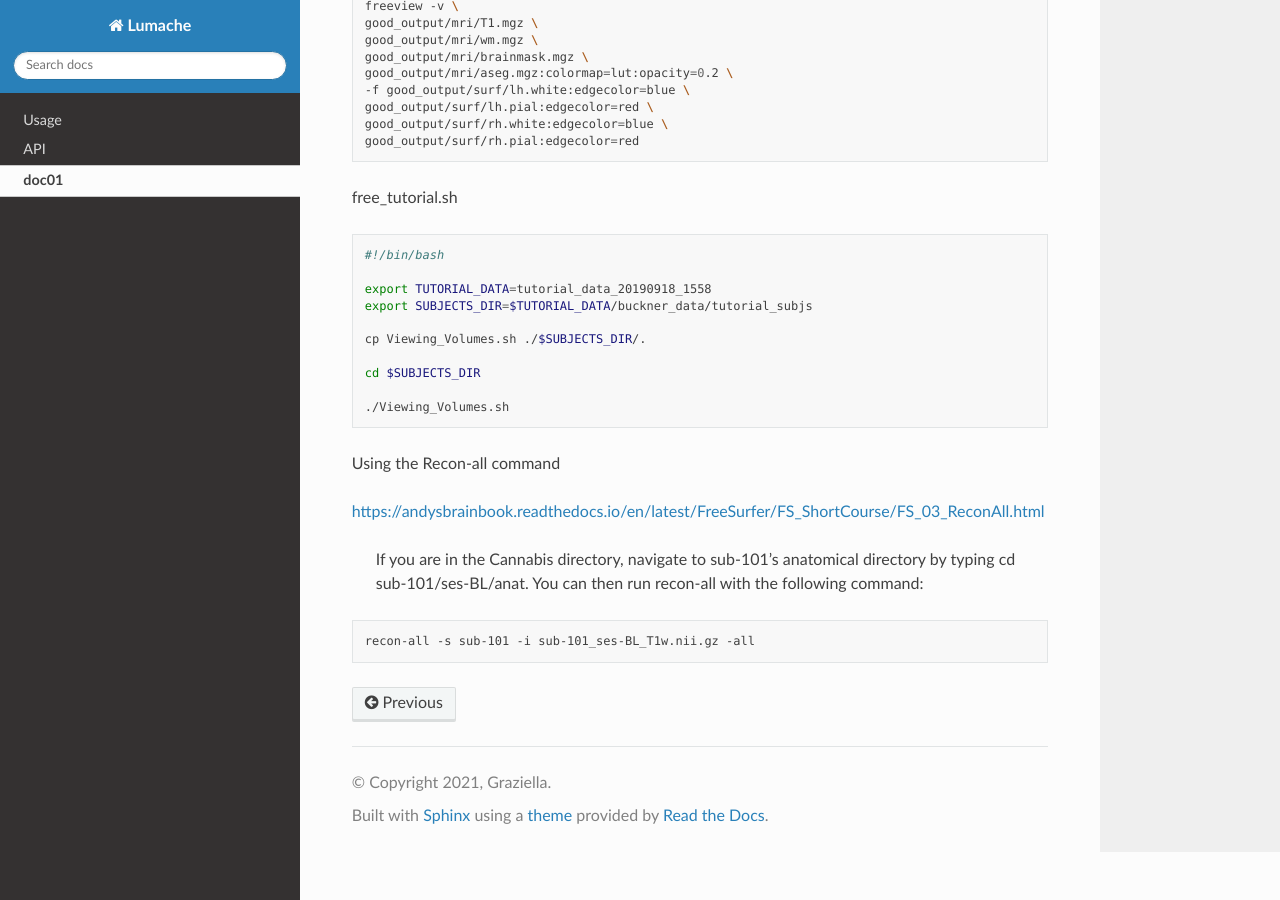
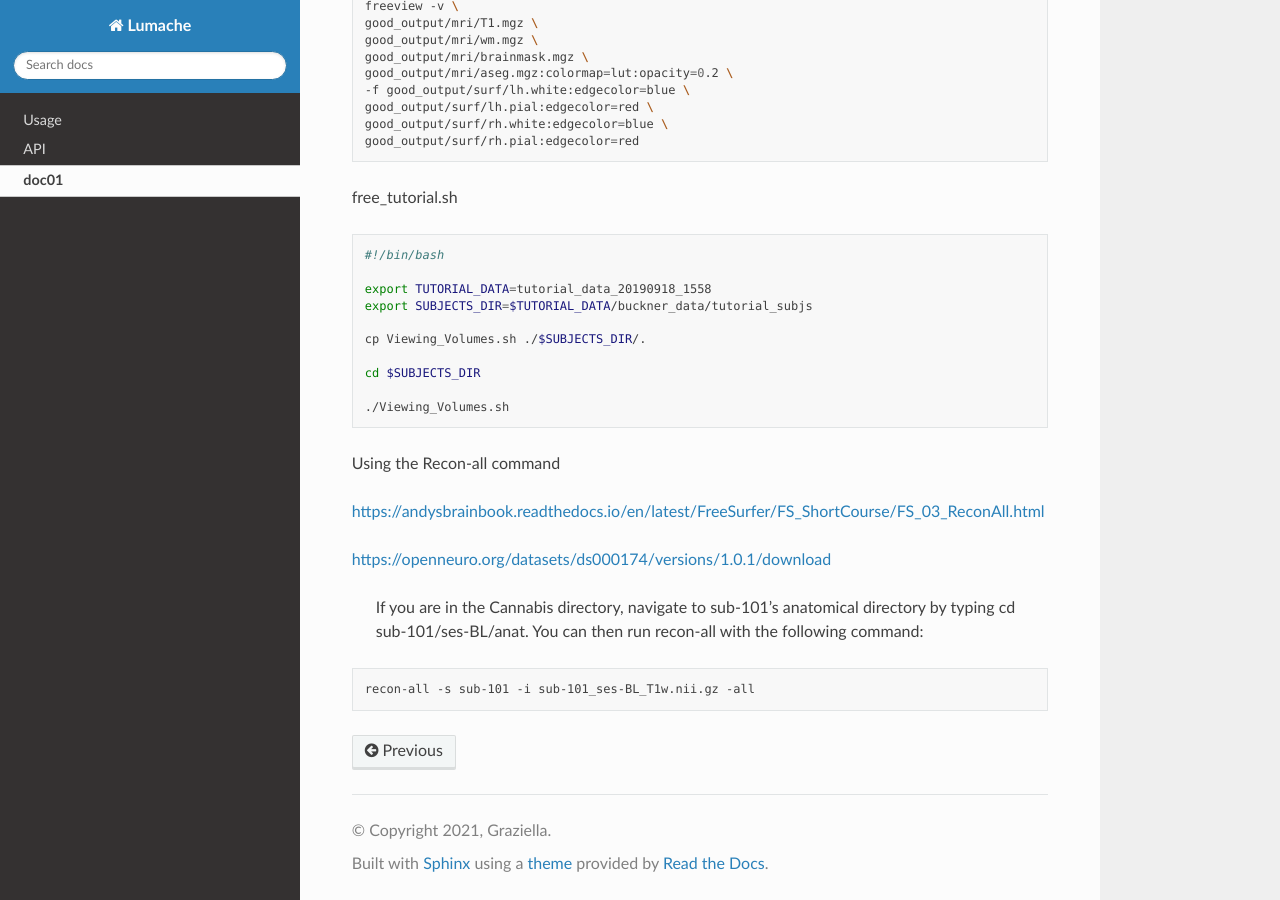
Before and after one commit to matecom57/cursofree, a Sphinx documentation site: the page built from docs/source/doc01.rst, in a window 1280 px wide and 900 px high, scrolled down 735 px. Built offline with Sphinx 7.4.7 and the Read the Docs theme 3.1.0, drawn with Linux system fonts in a browser that asks for light colours; some of the changed lines change nothing that is shown.

Commit message:
Test comité

```diff
--- a/docs/source/doc01.rst
+++ b/docs/source/doc01.rst
@@ -65,6 +65,8 @@ Using the Recon-all command
 
 https://andysbrainbook.readthedocs.io/en/latest/FreeSurfer/FS_ShortCourse/FS_03_ReconAll.html
 
+https://openneuro.org/datasets/ds000174/versions/1.0.1/download
+
  If you are in the Cannabis directory, navigate to sub-101’s anatomical directory by typing cd sub-101/ses-BL/anat. You can then run recon-all with the following command:
 
 .. code:: Bash
```
